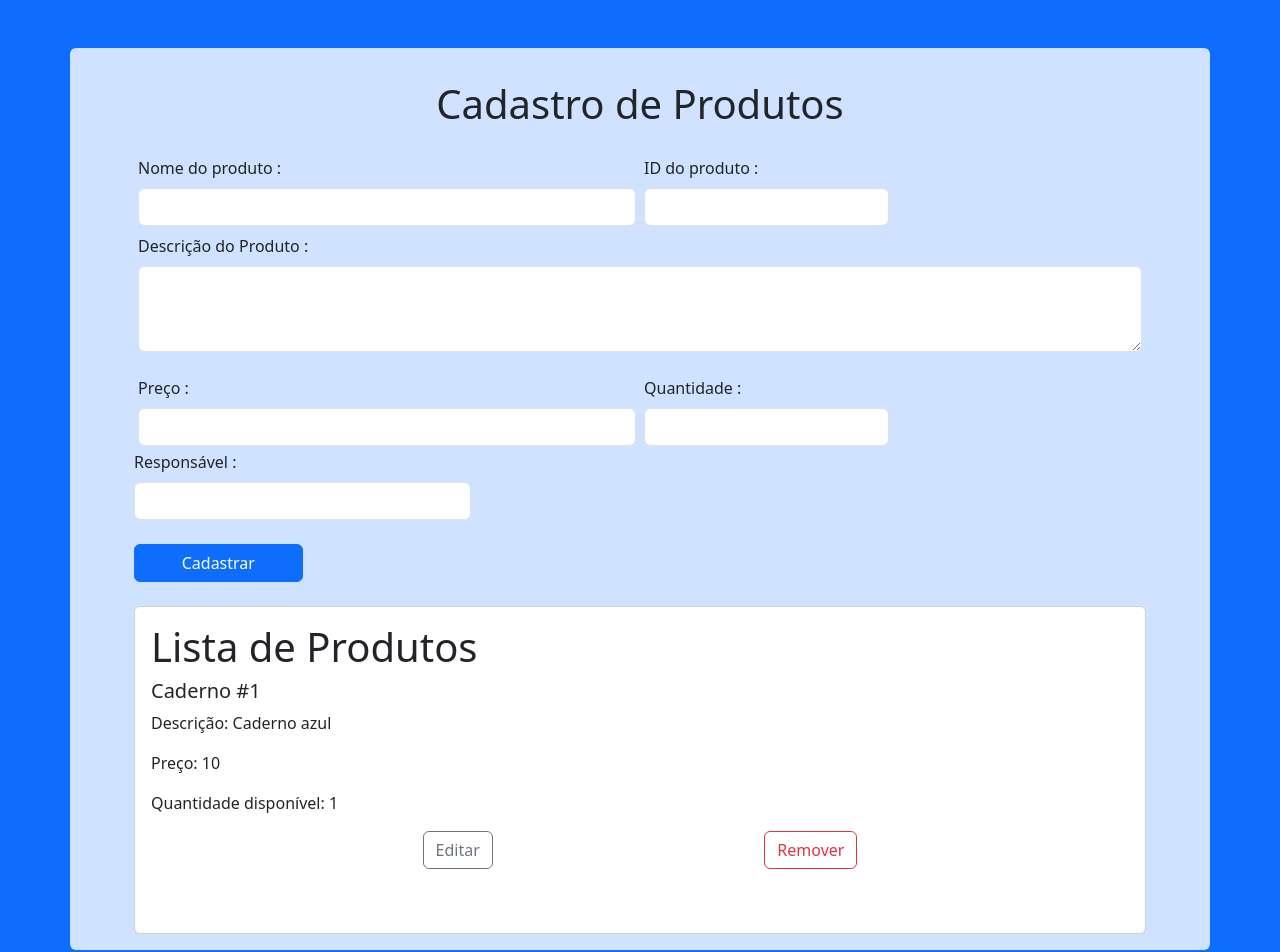
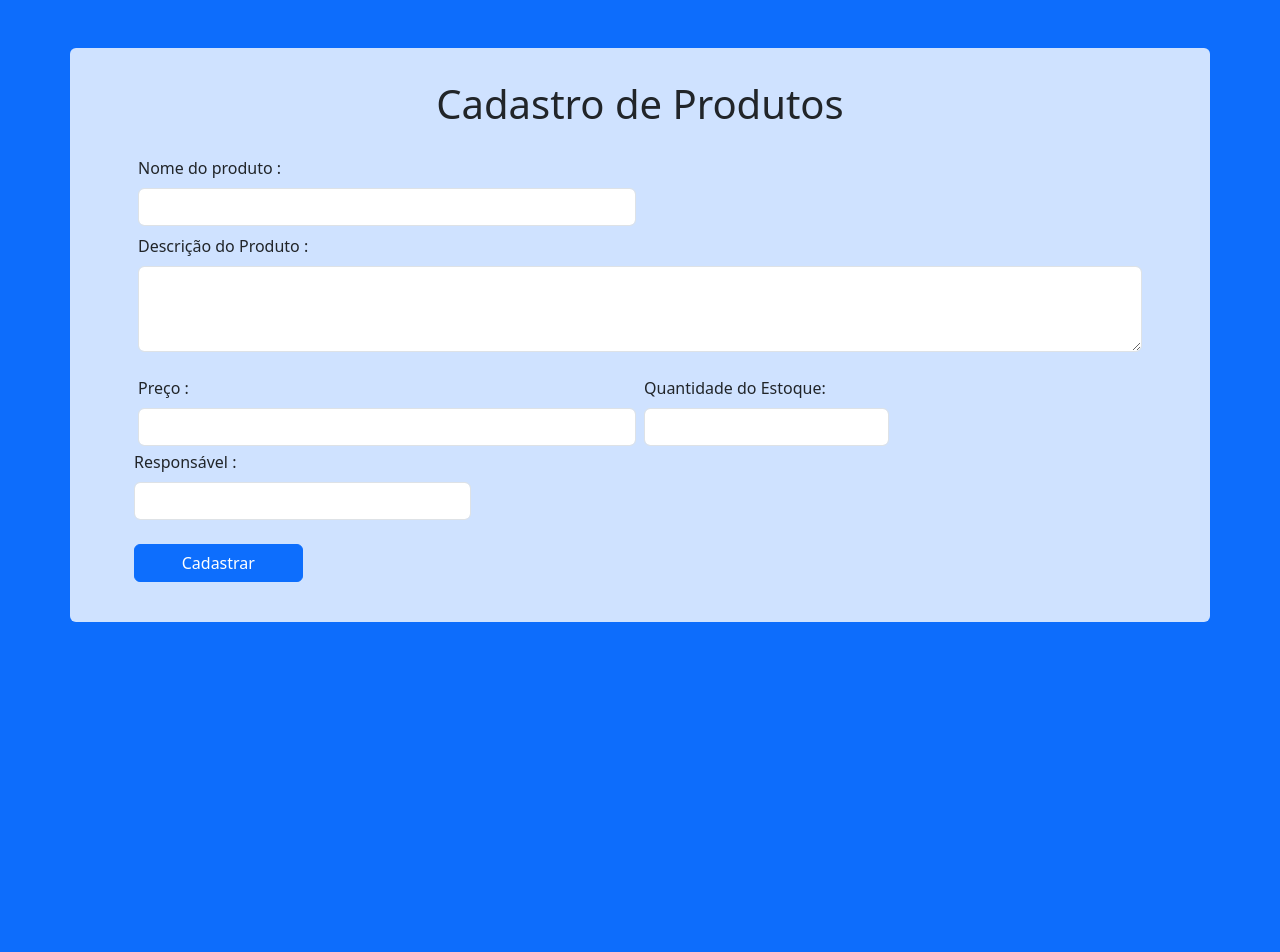
Before and after one commit to rafaelvieiramaximo/Cadastro_Produtos, an Angular app: page / in a window 1280 px wide. Shown: the top 952 px of the page. After the commit the page ends 800 px from the top, so only its background shows below. Built offline with nearby package versions, Linux system fonts and the light colour scheme; data requests are answered from the project's data file.

Commit message:
:zap:Button to Edit and Remove

```diff
--- a/db.json
+++ b/db.json
@@ -1,12 +1,3 @@
 {
-    "product": [
-        {
-            "name" : "Caderno",
-            "id" : 1,
-            "description" : "Caderno azul",
-            "price" : 10.00,
-            "quantidade": 1,
-            "responsable": "Claudio"
-        }
-    ]
+  "product": []
 }
--- a/src/app/cadatros/cadatros.component.html
+++ b/src/app/cadatros/cadatros.component.html
@@ -7,10 +7,6 @@
             <div class="col-md-6">
                 <label for="exampleFormControlInput1" class="form-label">Nome do produto :</label>
                 <input type="ID" class="form-control" id="name" formControlName="name" />
-            </div>
-            <div class="col-md-3">
-                <label for="exampleFormControlInput1" class="form-label">ID do produto :</label>
-                <input type="number" class="form-control" id="id" formControlName="id" />
             </div>
         </div>
         <div class="mb-3 p-1">
@@ -24,7 +20,7 @@
                 <input type="number" class="form-control" id="price" formControlName="price" />
             </div>
             <div class="col-md-3">
-                <label for="exampleFormControlInput1" class="form-label">Quantidade :
+                <label for="exampleFormControlInput1" class="form-label">Quantidade do Estoque:
                 </label>
                 <input type="number" class="form-control" formControlName="quantidade" id="quantidade" />
             </div>
@@ -41,14 +37,15 @@
         <div class="card" *ngIf="products.length > 0">
             <div class="card-body mb-5">
                 <h1> Lista de Produtos</h1>
-                <div *ngFor="let p of products">
+                <br>
+                <div *ngFor="let p of products" class="border border-primary p-2 mt-2 border-opacity-25" >
                     <h5 class="card-title">{{p.name}} #{{ p.id }}</h5>
                     <p class="card-text">Descrição: {{ p.description }}</p>
                     <p class="card-text">Preço: {{ p.price }}</p>
                     <p class="card-text">Quantidade disponível: {{ p.quantidade }}</p>
                     <div class="d-flex justify-content-evenly">
-                        <button type="button" class="btn btn-outline-secondary">Editar</button>
-                        <button type="button" class="btn btn-outline-danger">Remover</button>
+                        <button type="button" class="btn btn-outline-secondary" (click)="edit(p)">Editar</button>
+                        <button type="button" class="btn btn-outline-danger" (click)="delete(p)">Remover</button>
                     </div>
 
                 </div>
--- a/src/app/cadatros/cadatros.component.ts
+++ b/src/app/cadatros/cadatros.component.ts
@@ -43,6 +43,7 @@ export class CadatrosComponent implements OnInit {
         next: () => {
           this.loadProduct();
           this.isEditing = false;
+          this.formGroupProduct.reset();
         }
       }
       )
@@ -55,6 +56,15 @@ export class CadatrosComponent implements OnInit {
     }
   }
 
+  delete(product:Product){
+    this.service.delete(product).subscribe({
+      next: ()=> this.loadProduct()
+    })
+  }
 
+  edit(product:Product){
+    this.formGroupProduct.setValue(product);
+    this.isEditing = true;
+  }
 
 }
```
